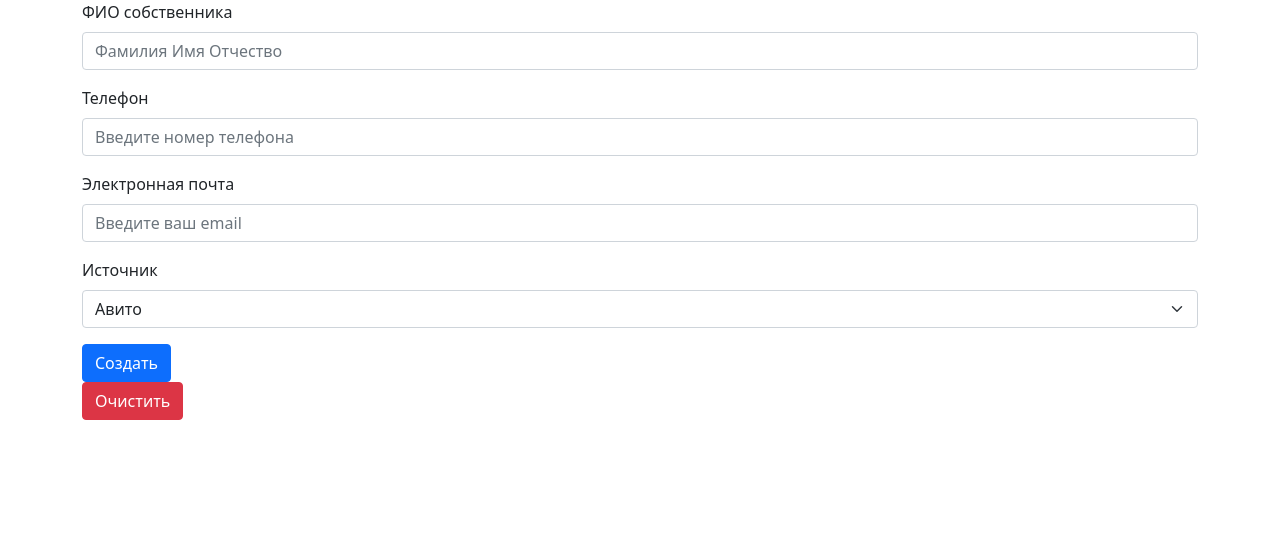
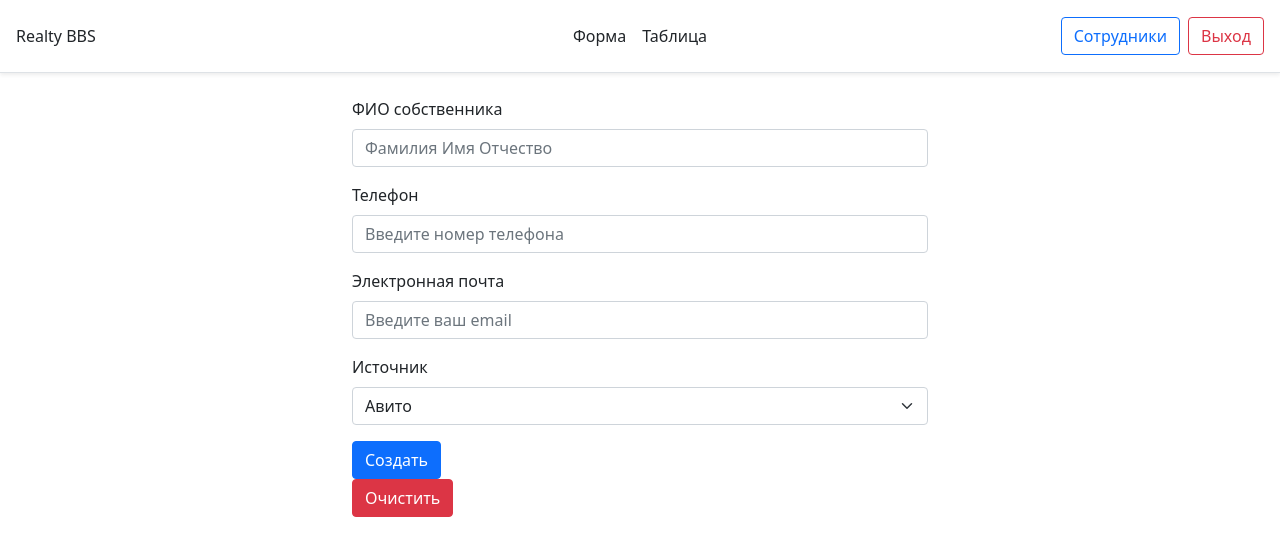
Before and after one commit to thebbstudio/realty.bbs, a React (Create React App) app in the folder public_html/client/: page / in a window 1280 px wide. Shown: the top 556 px of the page. Built offline with nearby package versions, Linux system fonts and the light colour scheme; the HTML template or start-up script is replaced by a standard one.

Commit message:
add authpage and header

```diff
--- a/public_html/client/src/App.tsx
+++ b/public_html/client/src/App.tsx
@@ -7,6 +7,9 @@ import ErrorPage from './ErrorPage';
 const App = () => (
   <Routes>
     <Route path="/" element={<HomePage />} />
+    <Route path="/form" element={<HomePage />} />
+    <Route path="/table" element={<HomePage />} />
+
     <Route path="*" element={<ErrorPage />} />
   </Routes>
 );
--- a/public_html/client/src/HomePage/index.tsx
+++ b/public_html/client/src/HomePage/index.tsx
@@ -1,4 +1,6 @@
 import React from 'react';
+import { Button, Nav } from 'react-bootstrap';
+import { Link } from 'react-router-dom';
 import FormRealty from './FormRealty';
 
 export const model = [
@@ -40,9 +42,56 @@ export const model = [
 ];
 
 const HomePage = () => (
-  <div className="container">
-    <FormRealty />
-  </div>
+  <>
+    <header
+      className="
+        d-flex
+        flex-wrap
+        align-items-center
+        justify-content-center
+        justify-content-md-between
+        p-3
+        mb-4
+        border-bottom
+        shadow-sm
+      "
+    >
+      <Link
+        to="/"
+        className="
+            d-flex
+            align-items-center
+            col-md-3
+            mb-2
+            mb-md-0
+            text-dark
+            text-decoration-none
+          "
+      >
+        Realty BBS
+      </Link>
+
+      <nav className="nav col-12 col-md-auto mb-2 justify-content-center mb-md-0">
+        <li>
+          <Link to="/form" className="nav-link px-2 link-dark">Форма</Link>
+        </li>
+        <li>
+          <Link to="/table" className="nav-link px-2 link-dark">Таблица</Link>
+        </li>
+      </nav>
+
+      <div className="col-md-3 text-end">
+        <Button type="button" variant="outline-primary" className="me-2">Сотрудники</Button>
+        <Button type="button" variant="outline-danger">Выход</Button>
+      </div>
+    </header>
+
+    <main>
+      <div className="container" style={{ maxWidth: '600px' }}>
+        <FormRealty />
+      </div>
+    </main>
+  </>
 );
 
 export default HomePage;
```
Also changed, not shown: public_html/client/src/AuthPage/index.tsx (added, +7 -0 lines).
